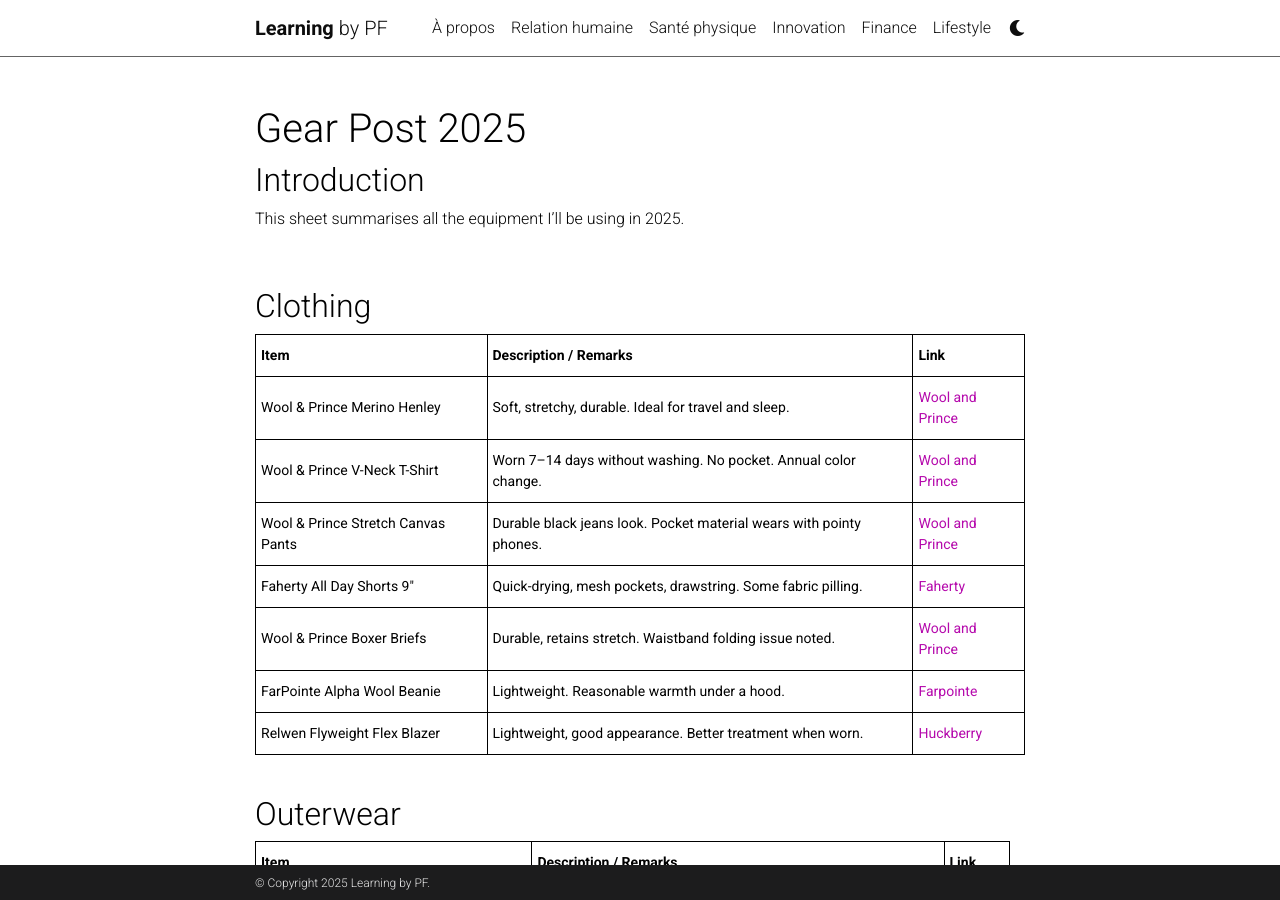
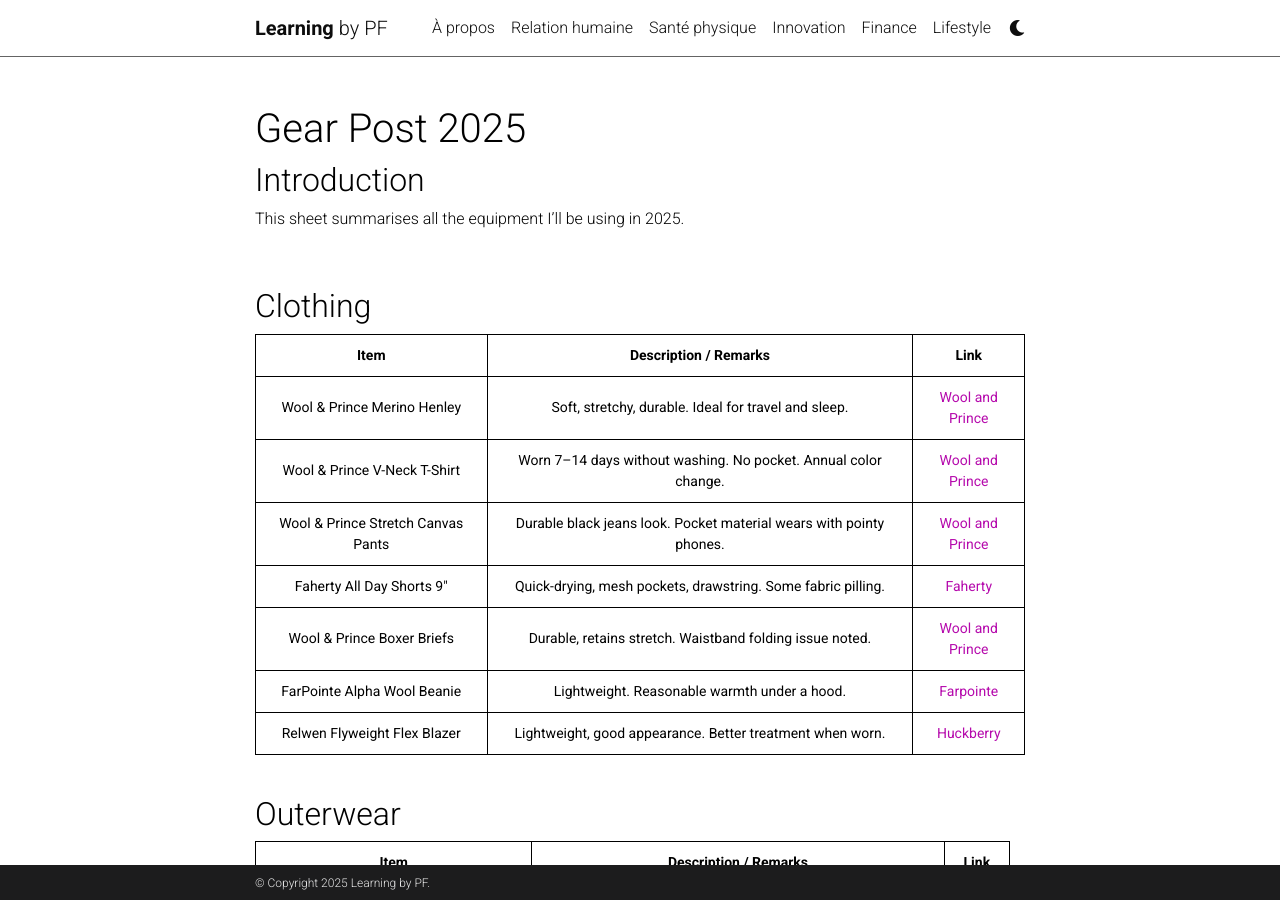
Before and after one commit to mpek29/learning, a Jekyll site: the page built from _lifestyle/gear_post_2025.md, in a window 1280 px wide and 900 px high. Built offline with Jekyll 4.4.1, drawn with Linux system fonts in a browser that asks for light colours; comment, search, counter and statistics services are not loaded; a style sheet for code colours, icons or effects is not loaded.

Commit message:
Update gear_post_2025.md

```diff
--- a/_lifestyle/gear_post_2025.md
+++ b/_lifestyle/gear_post_2025.md
@@ -13,98 +13,98 @@
 
 ## Clothing
 
-| **Item**                           | **Description / Remarks**                                           | **Link**                                                                                                           |
-| ---------------------------------- | ------------------------------------------------------------------- | ------------------------------------------------------------------------------------------------------------------ |
-| Wool & Prince Merino Henley        | Soft, stretchy, durable. Ideal for travel and sleep.                | [Wool and Prince](https://shrsl.com/3vzse)                                                                         |
-| Wool & Prince V-Neck T-Shirt       | Worn 7–14 days without washing. No pocket. Annual color change.     | [Wool and Prince](https://shrsl.com/4ua67)                                                                         |
-| Wool & Prince Stretch Canvas Pants | Durable black jeans look. Pocket material wears with pointy phones. | [Wool and Prince](https://shrsl.com/4ua6a)                                                                         |
-| Faherty All Day Shorts 9″          | Quick-drying, mesh pockets, drawstring. Some fabric pilling.        | [Faherty](https://www.fahertybrand.com/products/belt-loop-all-day-shorts-9-in9-in-charcoal?variant=39265176617029) |
-| Wool & Prince Boxer Briefs         | Durable, retains stretch. Waistband folding issue noted.            | [Wool and Prince](https://shrsl.com/4ua6e)                                                                         |
-| FarPointe Alpha Wool Beanie        | Lightweight. Reasonable warmth under a hood.                        | [Farpointe](https://www.farpointeog.com/stock/p/alpha-caps)                                                        |
-| Relwen Flyweight Flex Blazer       | Lightweight, good appearance. Better treatment when worn.           | [Huckberry](https://huckberry.com/store/relwen/category/p/81469-flyweight-flex-blazer)                             |
+| **Item** | **Description / Remarks** | **Link** |
+|:--:|:--:|:--:|
+| Wool & Prince Merino Henley | Soft, stretchy, durable. Ideal for travel and sleep. | [Wool and Prince](https://shrsl.com/3vzse) |
+| Wool & Prince V-Neck T-Shirt | Worn 7–14 days without washing. No pocket. Annual color change. | [Wool and Prince](https://shrsl.com/4ua67) |
+| Wool & Prince Stretch Canvas Pants | Durable black jeans look. Pocket material wears with pointy phones. | [Wool and Prince](https://shrsl.com/4ua6a) |
+| Faherty All Day Shorts 9″ | Quick-drying, mesh pockets, drawstring. Some fabric pilling. | [Faherty](https://www.fahertybrand.com/products/belt-loop-all-day-shorts-9-in9-in-charcoal?variant=39265176617029) |
+| Wool & Prince Boxer Briefs | Durable, retains stretch. Waistband folding issue noted. | [Wool and Prince](https://shrsl.com/4ua6e) |
+| FarPointe Alpha Wool Beanie | Lightweight. Reasonable warmth under a hood. | [Farpointe](https://www.farpointeog.com/stock/p/alpha-caps) |
+| Relwen Flyweight Flex Blazer | Lightweight, good appearance. Better treatment when worn. | [Huckberry](https://huckberry.com/store/relwen/category/p/81469-flyweight-flex-blazer) |
 
 <br>
 
 ## Outerwear
 
-| **Item**                                 | **Description / Remarks**                                         | **Link**                                                               |
-| ---------------------------------------- | ----------------------------------------------------------------- | ---------------------------------------------------------------------- |
+| **Item** | **Description / Remarks** | **Link** |
+|:--:|:--:|:--:|
 | Montbell Plasma 1000 Jacket (JP Version) | Lightest, compact, warm jacket. Durable and ideal layering piece. | [Montbell](https://webshop.montbell.jp/goods/list.php?category=137000) |
-| Rab Cinder Phantom Shell                 | Waterproof, ultralight, used as windbreaker and rain shell.       | [Rab](https://rab.equipment/us/mens-cinder-phantom-waterproof-jacket)  |
+| Rab Cinder Phantom Shell | Waterproof, ultralight, used as windbreaker and rain shell. | [Rab](https://rab.equipment/us/mens-cinder-phantom-waterproof-jacket) |
 
 <br>
 
 ## Footwear
 
-| **Item**              | **Description / Remarks**                                          | **Link**                                                                                     |
-| --------------------- | ------------------------------------------------------------------ | -------------------------------------------------------------------------------------------- |
+| **Item** | **Description / Remarks** | **Link** |
+|:--:|:--:|:--:|
 | Merrel Hydro Moc Next | No socks needed. Ventilated, doubles as water shoes. Discontinued. | [Amazon](https://www.amazon.com/Merrell-Hydro-Next-Gen-Mosstone/dp/B0CN34T27X/?tag=tynan-20) |
 
 <br>
 
 ## Accessories
 
-| **Item**                       | **Description / Remarks**                               | **Link**                                                                                                  |
-| ------------------------------ | ------------------------------------------------------- | --------------------------------------------------------------------------------------------------------- |
-| Roav Eyewear Lennox Sunglasses | Folding, light, with transition lenses. Nose pads flop. | [ROAV](https://collabs.shop/fi0lbd), [Lensabl](https://www.lensabl.com/)                                  |
-| Seiko Astron GPS Watch         | Solar-powered, GPS sync, titanium. Always correct time. | [Chrono24](https://www.chrono24.com/search/index.htm?dosearch=true&query=astron+gps)                      |
-| Carbon Fiber Money Clip        | Compact, durable, doesn’t trigger metal detectors.      | [Amazon](https://www.amazon.com/Travelambo-Carbon-Pocket-Minimalist-Business/dp/B01N35XJXP/?tag=tynan-20) |
+| **Item** | **Description / Remarks** | **Link** |
+|:--:|:--:|:--:|
+| Roav Eyewear Lennox Sunglasses | Folding, light, with transition lenses. Nose pads flop. | [ROAV](https://collabs.shop/fi0lbd), [Lensabl](https://www.lensabl.com/) |
+| Seiko Astron GPS Watch | Solar-powered, GPS sync, titanium. Always correct time. | [Chrono24](https://www.chrono24.com/search/index.htm?dosearch=true&query=astron+gps) |
+| Carbon Fiber Money Clip | Compact, durable, doesn’t trigger metal detectors. | [Amazon](https://www.amazon.com/Travelambo-Carbon-Pocket-Minimalist-Business/dp/B01N35XJXP/?tag=tynan-20) |
 
 <br>
 
 ## Bags
 
-| **Item**                        | **Description / Remarks**                            | **Link**                                                                                                                |
-| ------------------------------- | ---------------------------------------------------- | ----------------------------------------------------------------------------------------------------------------------- |
-| Minaal Daily Backpack           | High quality, light, poor internal organization.     | [Minaal](https://minaal.com/?rfsn=2969112.ea1dce&utm_source=refersion&utm_medium=affiliate&utm_campaign=2969112.ea1dce) |
-| Sea to Summit Ultra-sil Daypack | Compact, light, ideal for occasional beach/hike use. | *No link provided*                                                                                                      |
+| **Item** | **Description / Remarks** | **Link** |
+|:--:|:--:|:--:|
+| Minaal Daily Backpack | High quality, light, poor internal organization. | [Minaal](https://minaal.com/?rfsn=2969112.ea1dce&utm_source=refersion&utm_medium=affiliate&utm_campaign=2969112.ea1dce) |
+| Sea to Summit Ultra-sil Daypack | Compact, light, ideal for occasional beach/hike use. | *No link provided* |
 
 <br>
 
 ## Toiletries
 
-| **Item**                          | **Description / Remarks**                           | **Link**                                                                                                    |
-| --------------------------------- | --------------------------------------------------- | ----------------------------------------------------------------------------------------------------------- |
-| Philips One Toothbrush            | Rechargeable preferred. Lightweight electric brush. | [Amazon](https://www.amazon.com/Philips-Sonicare-Rechargeable-Toothbrush-Piece/dp/B09B19PRFB/?tag=tynan-20) |
-| Henckels Ultra-Slim Nail Clippers | Long-lasting, sharp. Needs frequent clearing.       | [Amazon](https://www.amazon.com/Zwilling-J-Henckels-Ultra-Slim-Clipper/dp/B002A9JPKK/?tag=tynan-20)         |
-| Tweezerman GEAR Scissors          | Rounded tips. Practical and TSA-friendly.           | [Amazon](https://www.amazon.com/Tweezerman-G-E-A-R-Facial-Hair-Scissors/dp/B00I8H6FWY/?tag=tynan-20)        |
+| **Item** | **Description / Remarks** | **Link** |
+|:--:|:--:|:--:|
+| Philips One Toothbrush | Rechargeable preferred. Lightweight electric brush. | [Amazon](https://www.amazon.com/Philips-Sonicare-Rechargeable-Toothbrush-Piece/dp/B09B19PRFB/?tag=tynan-20) |
+| Henckels Ultra-Slim Nail Clippers | Long-lasting, sharp. Needs frequent clearing. | [Amazon](https://www.amazon.com/Zwilling-J-Henckels-Ultra-Slim-Clipper/dp/B002A9JPKK/?tag=tynan-20) |
+| Tweezerman GEAR Scissors | Rounded tips. Practical and TSA-friendly. | [Amazon](https://www.amazon.com/Tweezerman-G-E-A-R-Facial-Hair-Scissors/dp/B00I8H6FWY/?tag=tynan-20) |
 
 <br>
 
 ## Tea Equipment
 
-| **Item**                      | **Description / Remarks**                                        | **Link**                                                                                             |
-| ----------------------------- | ---------------------------------------------------------------- | ---------------------------------------------------------------------------------------------------- |
-| Keith Titanium Travel Tea Set | Double-walled, indestructible, flavor-neutral. Modified handle.  | [AliExpress](https://www.aliexpress.us/item/3256804689475362.html)                                   |
-| Kanpai Titanium 350 Thermos   | Light, double-walled. Customized with 3D-printed tea containers. | [Amazon](https://www.amazon.com/Snow-Peak-Titanium-Kanpai-Bottle/dp/B006IQSY7G?tag=tynan-20)         |
-| 300W Immersion Water Heater   | Dual-voltage, fits inside Kanpai thermos. Essential for boiling. | [Amazon](https://www.amazon.com/Diximus-300W-Portable-Immersion-Electric/dp/B07ZSYKJPR?tag=tynan-20) |
+| **Item** | **Description / Remarks** | **Link** |
+|:--:|:--:|:--:|
+| Keith Titanium Travel Tea Set | Double-walled, indestructible, flavor-neutral. Modified handle. | [AliExpress](https://www.aliexpress.us/item/3256804689475362.html) |
+| Kanpai Titanium 350 Thermos | Light, double-walled. Customized with 3D-printed tea containers. | [Amazon](https://www.amazon.com/Snow-Peak-Titanium-Kanpai-Bottle/dp/B006IQSY7G?tag=tynan-20) |
+| 300W Immersion Water Heater | Dual-voltage, fits inside Kanpai thermos. Essential for boiling. | [Amazon](https://www.amazon.com/Diximus-300W-Portable-Immersion-Electric/dp/B07ZSYKJPR?tag=tynan-20) |
 
 <br>
 
 ## Electronics
 
-| **Item**                     | **Description / Remarks**                                  | **Link**                                                                                                                       |
-| ---------------------------- | ---------------------------------------------------------- | ------------------------------------------------------------------------------------------------------------------------------ |
-| Samsung Galaxy Z Fold 6      | Folding phone. Ideal for reading, browsing. DEX support.   | [Amazon](https://www.amazon.com/SAMSUNG-Unlocked-Android-Smartphone-Streaming/dp/B0C63CFZ68?tag=tynan-20)                      |
-| Lenovo X1 Carbon Gen 11      | Lightweight, Linux-friendly, OLED 90Hz. Top-tier keyboard. | [Lenovo](https://www.lenovo.com/us/en/p/laptops/thinkpad/thinkpadx1/thinkpad-x1-carbon-gen-11-%2814-inch-intel%29/len101t0049) |
-| Mogics Adapter MA1           | Tiny universal adapter. Best in class.                     | [Amazon](https://www.amazon.com/MOGICS-Bagel-White-Universal-Travel/dp/B01NH0B0X3/?tag=tynan-20)                               |
-| Anker 30W Charger            | Compact. Reliability issues with 240V. Carries a spare.    | [Amazon](https://www.amazon.com/Anker-Charger-Foldable-iPhone-Included/dp/B0B2MM1W65/?tag=tynan-20)                            |
-| Incharge 6 Keychain XL Cable | Versatile but finicky. Works for all USB formats.          | [Amazon](https://www.amazon.com/dp/B0BKGR5B76/tag=tynan-20)                                                                    |
+| **Item** | **Description / Remarks** | **Link** |
+|:--:|:--:|:--:|
+| Samsung Galaxy Z Fold 6 | Folding phone. Ideal for reading, browsing. DEX support. | [Amazon](https://www.amazon.com/SAMSUNG-Unlocked-Android-Smartphone-Streaming/dp/B0C63CFZ68?tag=tynan-20) |
+| Lenovo X1 Carbon Gen 11 | Lightweight, Linux-friendly, OLED 90Hz. Top-tier keyboard. | [Lenovo](https://www.lenovo.com/us/en/p/laptops/thinkpad/thinkpadx1/thinkpad-x1-carbon-gen-11-%2814-inch-intel%29/len101t0049) |
+| Mogics Adapter MA1 | Tiny universal adapter. Best in class. | [Amazon](https://www.amazon.com/MOGICS-Bagel-White-Universal-Travel/dp/B01NH0B0X3/?tag=tynan-20) |
+| Anker 30W Charger | Compact. Reliability issues with 240V. Carries a spare. | [Amazon](https://www.amazon.com/Anker-Charger-Foldable-iPhone-Included/dp/B0B2MM1W65/?tag=tynan-20) |
+| Incharge 6 Keychain XL Cable | Versatile but finicky. Works for all USB formats. | [Amazon](https://www.amazon.com/dp/B0BKGR5B76/tag=tynan-20) |
 
 <br>
 
 ## Audio
 
-| **Item**              | **Description / Remarks**                               | **Link**                                               |
-| --------------------- | ------------------------------------------------------- | ------------------------------------------------------ |
+| **Item** | **Description / Remarks** | **Link** |
+|:--:|:--:|:--:|
 | 1964 Ears Custom IEMs | Custom-molded, comfortable. AliExpress Bluetooth cable. | [64 Audio](https://www.64audio.com/pages/customs-info) |
 
 <br>
 
 ## Games & Extras
 
-| **Item**                       | **Description / Remarks**                         | **Link**                     |
-| ------------------------------ | ------------------------------------------------- | ---------------------------- |
+| **Item** | **Description / Remarks** | **Link** |
+|:--:|:--:|:--:|
 | Kem Vintage WWII Playing Cards | Small size. Rare. Used for 3-player Chinese game. | *Not available for purchase* |
 
 <br>
```
